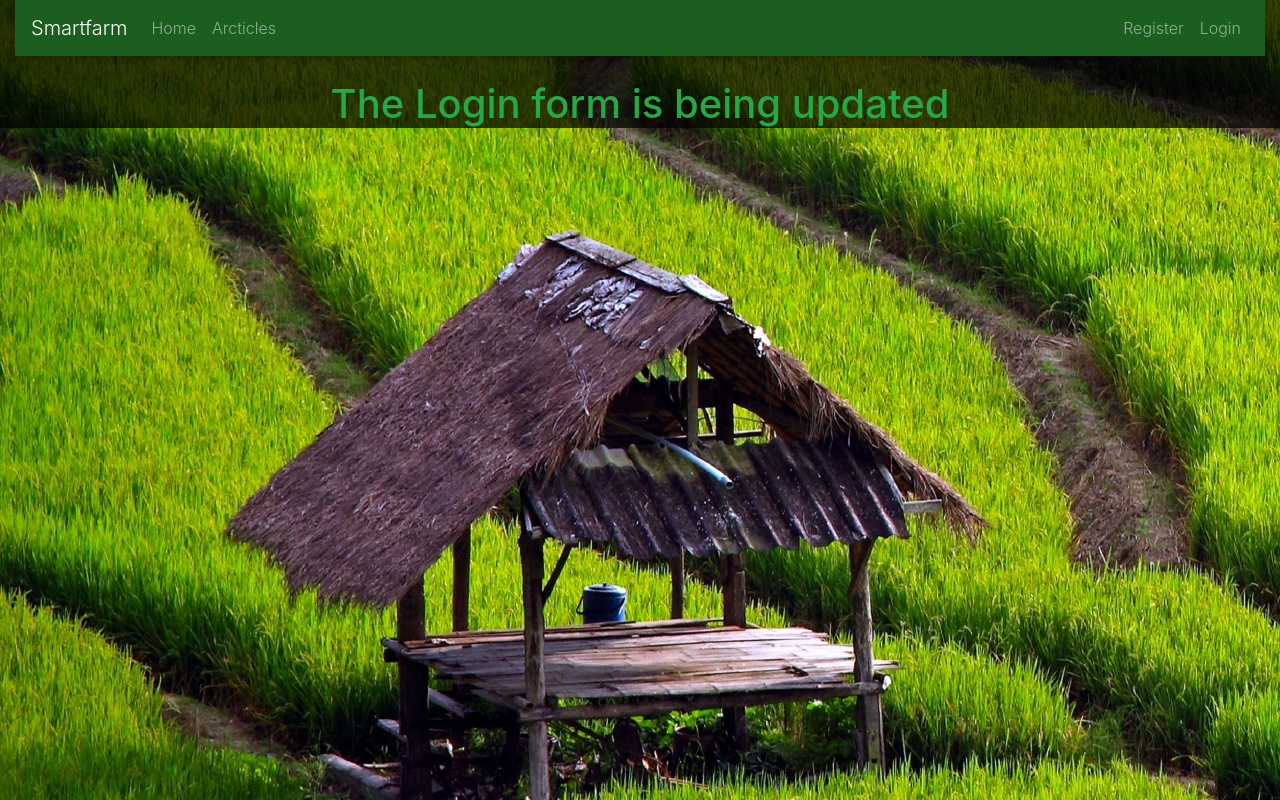
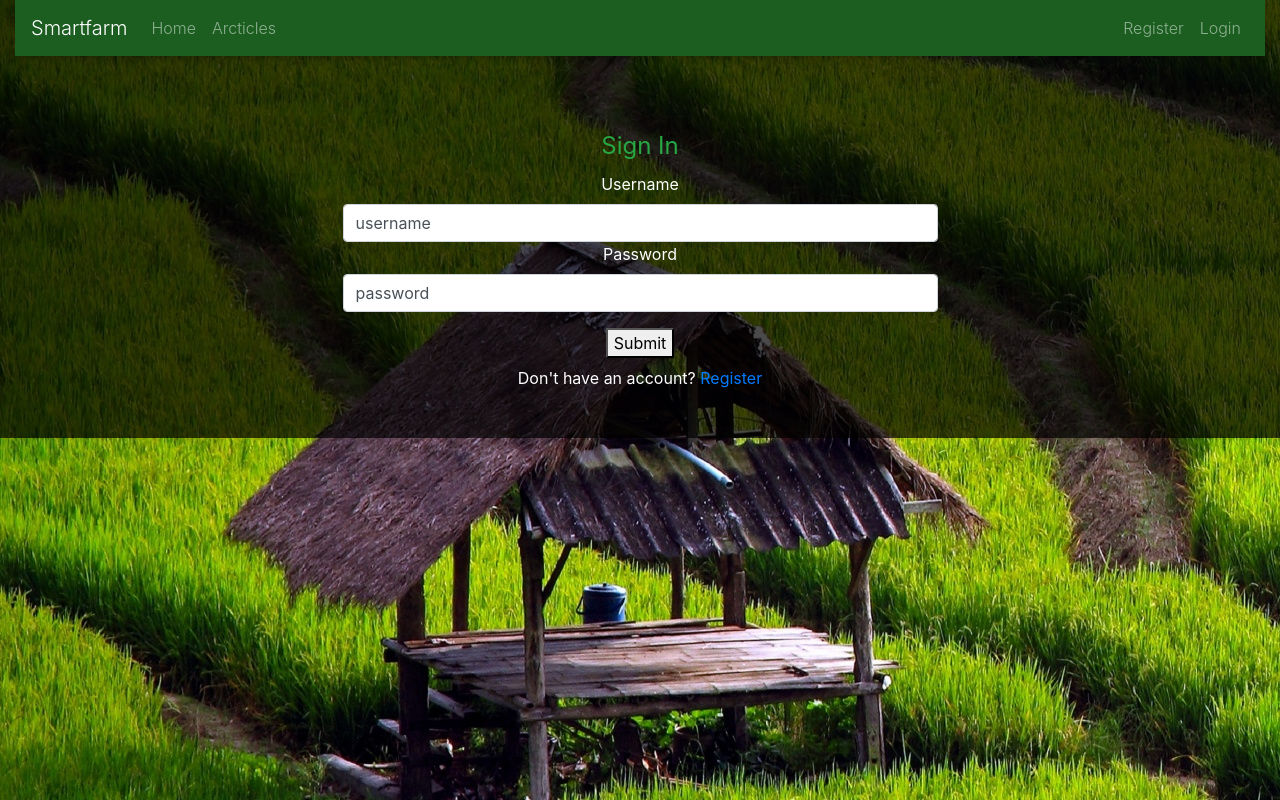
Before and after one commit to BuildForSDGCohort2/Team-212-groupa-frontendreact, a React (Create React App) app in the folder smartfarm/: page /login in a window 1280 px wide. Built offline with nearby package versions, Linux system fonts and the light colour scheme; a web font is replaced by a local one.

Commit message:
Add Login Form

```diff
--- a/smartfarm/src/components/auth/Login.js
+++ b/smartfarm/src/components/auth/Login.js
@@ -1,13 +1,70 @@
-import React, { Component } from 'react'
+import React, { Component } from "react";
+import { Link } from "react-router-dom";
 
 export class Login extends Component {
-    render() {
-        return (
-            <div>
-                <h1 className="text-success">The Login form is being updated</h1>
-            </div>
-        )
-    }
+  constructor(props) {
+    super(props);
+
+    this.state = {
+      username: "username",
+      password: "password",
+    };
+    this.handleChange = this.handleChange.bind(this);
+  }
+
+  handleChange = (event) => {
+    this.setState({
+      [event.target.name]: event.target.value,
+    });
+  };
+
+  render() {
+    return (
+      <div className="container-fluid">
+        <div className="row">
+          <div className="col-md-3"></div>
+          <div className="col-md-6">
+            <form className="mt-5 mb-5">
+              <legend className="text-success">Sign In</legend>
+              <div>
+                <label htmlFor="usernameReg">Username</label>
+              </div>
+              <div>
+                <input
+                  className="form-control"
+                  type="text"
+                  id="usernameReg"
+                  value={this.state.username}
+                  onChange={this.handleChange}
+                />
+              </div>
+
+              <div>
+                <label htmlFor="passwordReg">Password</label>
+              </div>
+              <div>
+                <input
+                  className="form-control"
+                  type="text"
+                  id="passwordReg"
+                  value={this.state.password}
+                  onChange={this.handleChange}
+                />
+              </div>
+
+              <button className="mt-3" type="submit">
+                Submit
+              </button>
+              <p className="mt-2">
+                Don't have an account? <Link to="/register">Register</Link>
+              </p>
+            </form>
+          </div>
+          <div className="col-md-3"></div>
+        </div>
+      </div>
+    );
+  }
 }
 
-export default Login
+export default Login;
```
